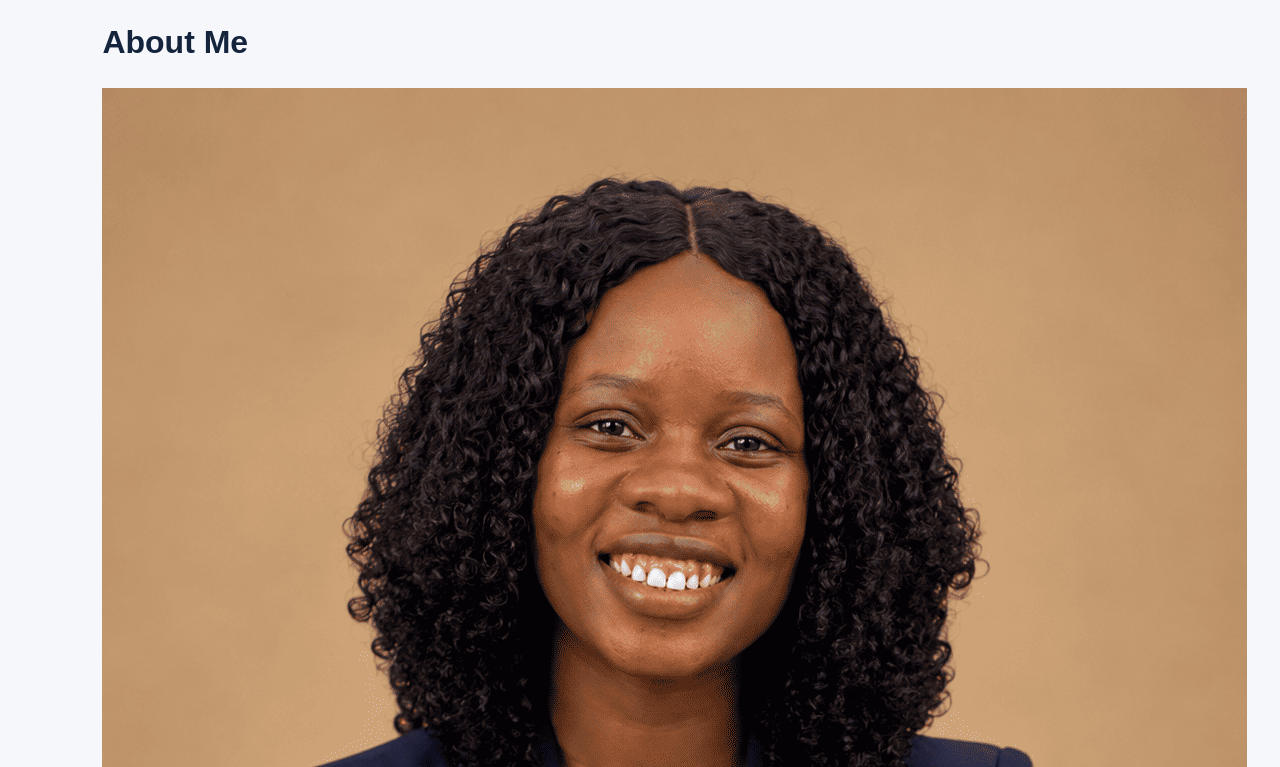
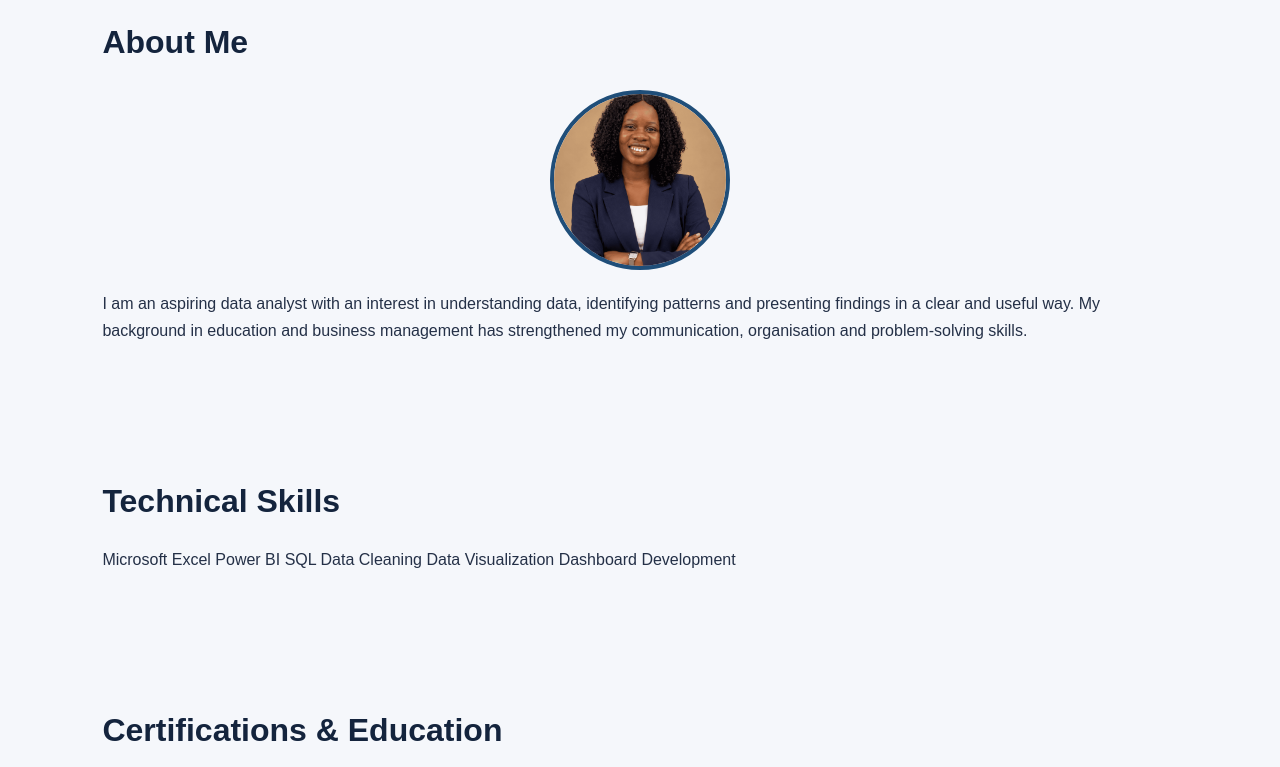
Before and after one commit to emelechinaza33-creator/chinaza-data-analytics-portfolio, a plain HTML site: page index.html in a window 1280 px wide. Shown: the part 753-1520 px from the top of the page. Drawn offline with Linux system fonts and the light colour scheme.

Commit message:
Style professional profile photograph

```diff
--- a/style.css
+++ b/style.css
@@ -150,3 +150,12 @@ footer {
     margin-bottom: 15px;
     display: block;
 }
+.profile-photo {
+    width: 180px;
+    height: 180px;
+    object-fit: cover;
+    border-radius: 50%;
+    display: block;
+    margin: 20px auto;
+    border: 4px solid #1f4e79;
+}
```
